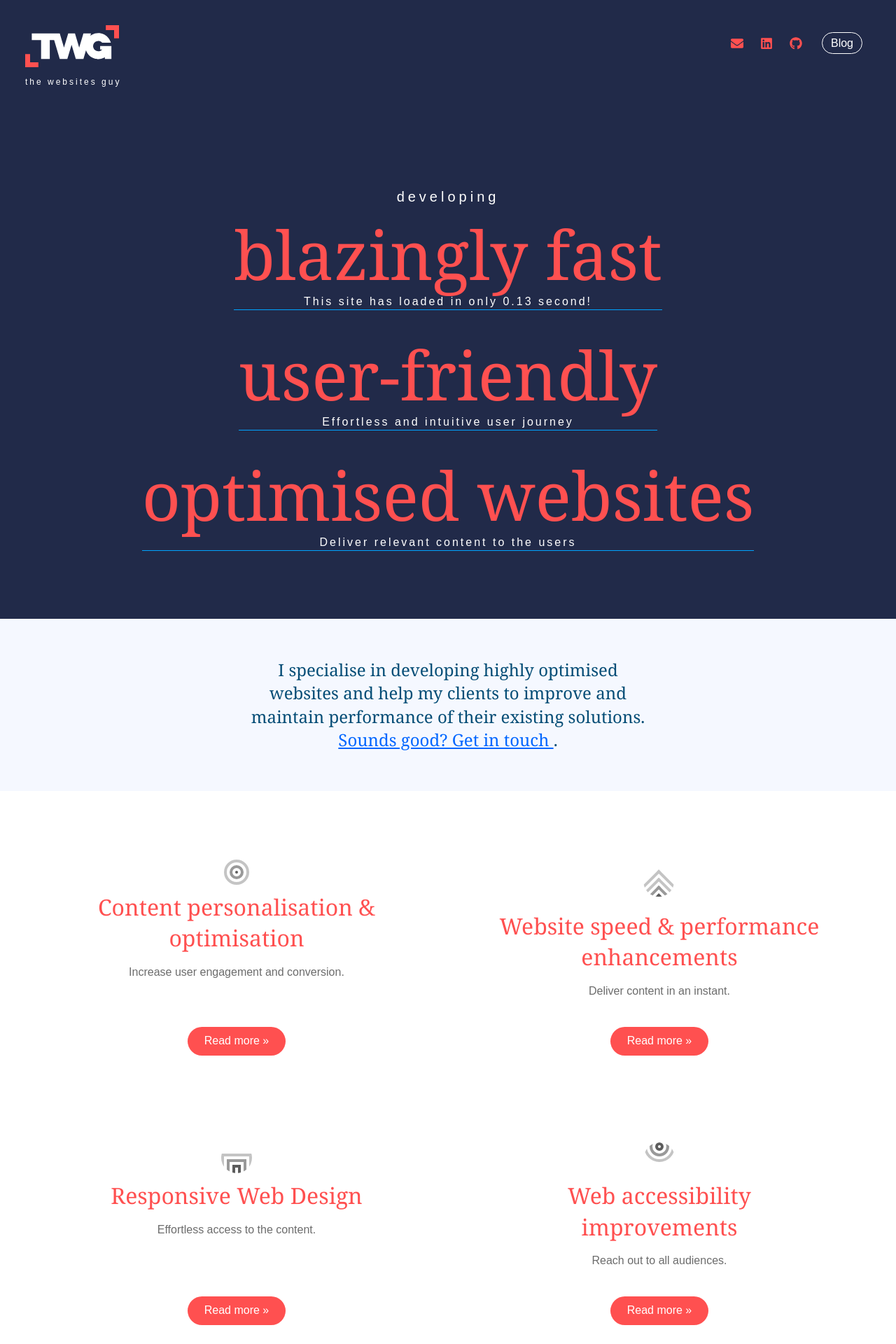
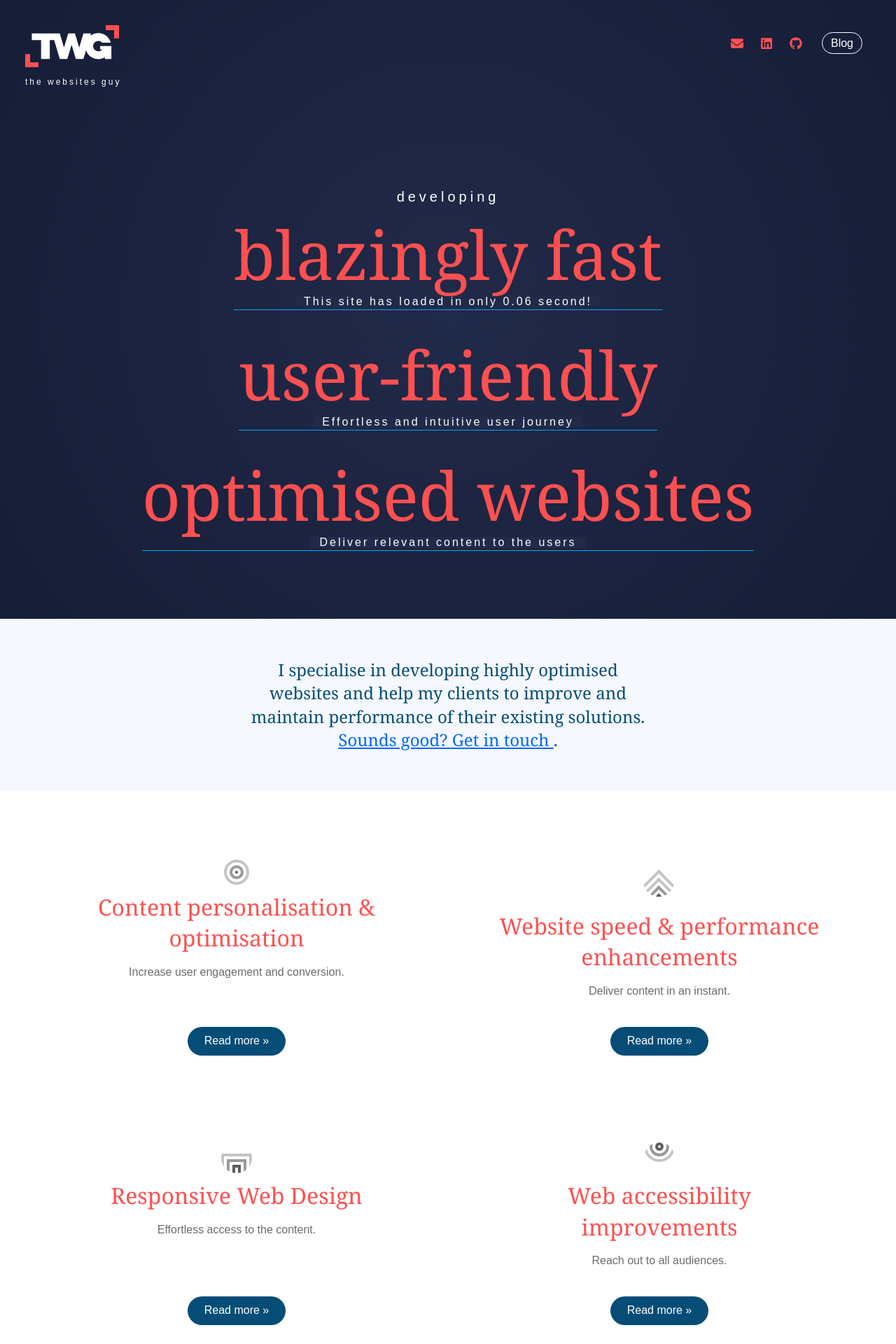
Before and after one commit to proochster/thewebsitesguy, a Jekyll site: the page built from index.html, in a window 1280 px wide. Shown: the top 1920 px of the page at 70% size. Built offline with Jekyll 4.4.1, drawn with Linux system fonts in a browser that asks for light colours; comment, search, counter and statistics services are not loaded.

Commit message:
^ Header styles

```diff
--- a/_layouts/blog.html
+++ b/_layouts/blog.html
@@ -1,8 +1,8 @@
 ---
 ---
 {% include head.html layout="narrow" %}
-{% include header.html %}
 <div class="top">
+    {% include header.html %}
     <div class="wrapper">
         {% include breadcrumbs.html %}
         {% include page-intro.html %}
--- a/_layouts/default.html
+++ b/_layouts/default.html
@@ -1,8 +1,8 @@
 ---
 ---
 {% include head.html layout="narrow" %}
-{% include header.html %}
 <div class="top">
+    {% include header.html %}
     <div class="wrapper">
         {% include breadcrumbs.html %}
         {% include page-intro.html %}
--- a/_layouts/home.html
+++ b/_layouts/home.html
@@ -1,8 +1,9 @@
 ---
 ---
 {% include head.html %}
-{% include header.html %}
+
 <div class="top">
+    {% include header.html %}
     <div class="wrapper">
         {% include intro.html %}
     </div>
--- a/_layouts/post.html
+++ b/_layouts/post.html
@@ -1,8 +1,8 @@
 ---
 ---
 {% include head.html layout="narrow" %}
-{% include header.html %}
 <div class="top">
+    {% include header.html %}
     <div class="wrapper">
         {% include breadcrumbs-blog.html %}
         {% include page-intro.html %}
--- a/_styles/components/footer.scss
+++ b/_styles/components/footer.scss
@@ -3,6 +3,6 @@
 \*------------------------------------*/
 
 footer{
-    background-color: $primary;
+    background-color: $dark;
     color: $grey-light;
 }
--- a/_styles/components/header.scss
+++ b/_styles/components/header.scss
@@ -3,7 +3,6 @@
 \*------------------------------------*/
 
 .header{
-    background-color: $dark;
 
     @include screen-bigger-than($small){
         &__wrapper{
--- a/_styles/layout.scss
+++ b/_styles/layout.scss
@@ -12,6 +12,7 @@ body{
 
 .top{
     background-color: $dark;
+    background-image: radial-gradient(circle, $dark, $darker 115%);
 }
 
 .m{
--- a/_styles/utilities.scss
+++ b/_styles/utilities.scss
@@ -28,7 +28,7 @@
 
 .text-button{
     color: $light;
-    background-color: $secondary;
+    background-color: $primary;
     border-radius: $double-unit;
     padding: $half-unit $double-unit;
     display: inline-block;
@@ -36,7 +36,7 @@
 
 
     &:hover{
-        background-color: $primary;
+        background-color: $secondary;
         // color: $light;
         // border-color: $secondary;
     }
--- a/_styles/variables.scss
+++ b/_styles/variables.scss
@@ -10,6 +10,7 @@ $secondary: #ff5050;
 $accent: #00A3FF;
 
 $dark: #212A49;
+$darker: #141b34;
 $light: #FFF;
 $primary-light: #ffe2e2;
 $secondary-light: #F5F8FF;
```
